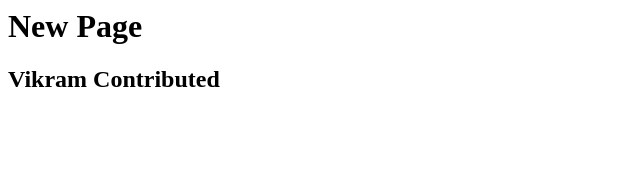
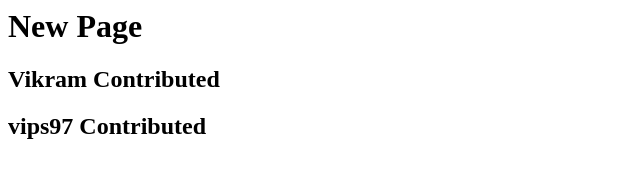
Before and after one commit to yash-07/vipul-08.github.io-1, a plain HTML site: page newPage.html in a window 1280 px wide. Shown: the whole page, without its empty margins (0-640 px from the left). Drawn offline with Linux system fonts and the light colour scheme.

Commit message:
Update newPage.html

```diff
--- a/newPage.html
+++ b/newPage.html
@@ -1,4 +1,5 @@
 <html>
   <h1>New Page</h1>
   <h2>Vikram Contributed</h2>
+  <h2>vips97 Contributed</h2>
 </html>
```
